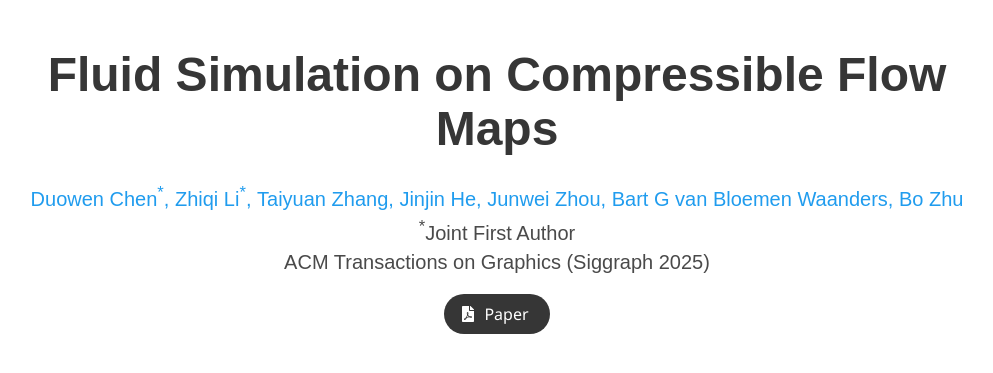
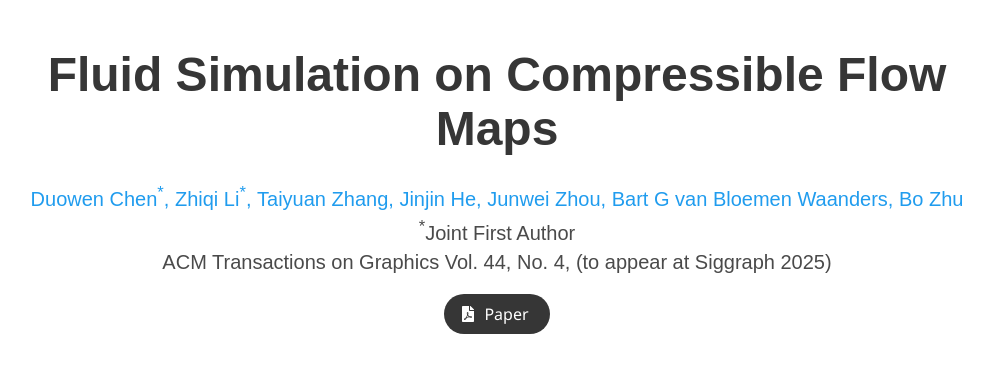
Before and after one commit to CDWJ/CDWJ.github.io, a Jekyll site: the page projects/compressible-flowmap-project-page/index.html, which Jekyll copies as it is, in a window 1280 px wide and 900 px high, cut to the strip 0-375 px from the top of the window. Shown: the whole strip, without its empty margins (143-1136 px from the left). Built offline with Jekyll 4.4.1, drawn with Linux system fonts in a browser that asks for light colours; some web fonts are replaced; a style sheet for code colours, icons or effects is not loaded.

Commit message:
add compressible

```diff
--- a/projects/compressible-flowmap-project-page/index.html
+++ b/projects/compressible-flowmap-project-page/index.html
@@ -85,7 +85,7 @@
                   </div>
 
                   <div class="is-size-5 publication-authors">
-                    <span class="author-block">ACM Transactions on Graphics (Siggraph 2025)</span>
+                    <span class="author-block">ACM Transactions on Graphics Vol. 44, No. 4, (to appear at Siggraph 2025)</span>
                     <!-- <span class="eql-cntrb"><small><br><sup>*</sup>Indicates Equal Contribution</small></span> -->
                   </div>
 
```
